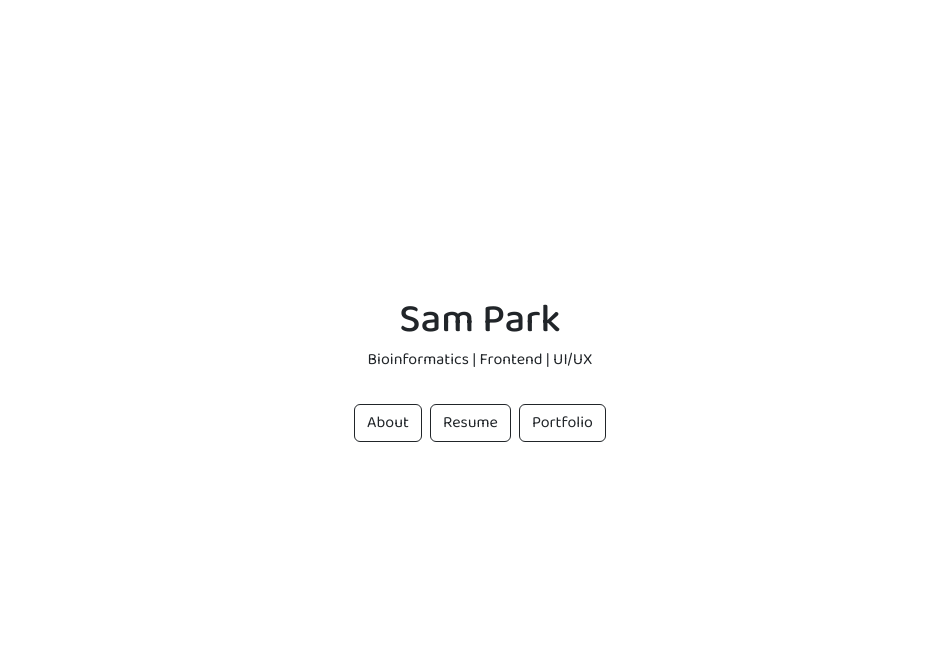
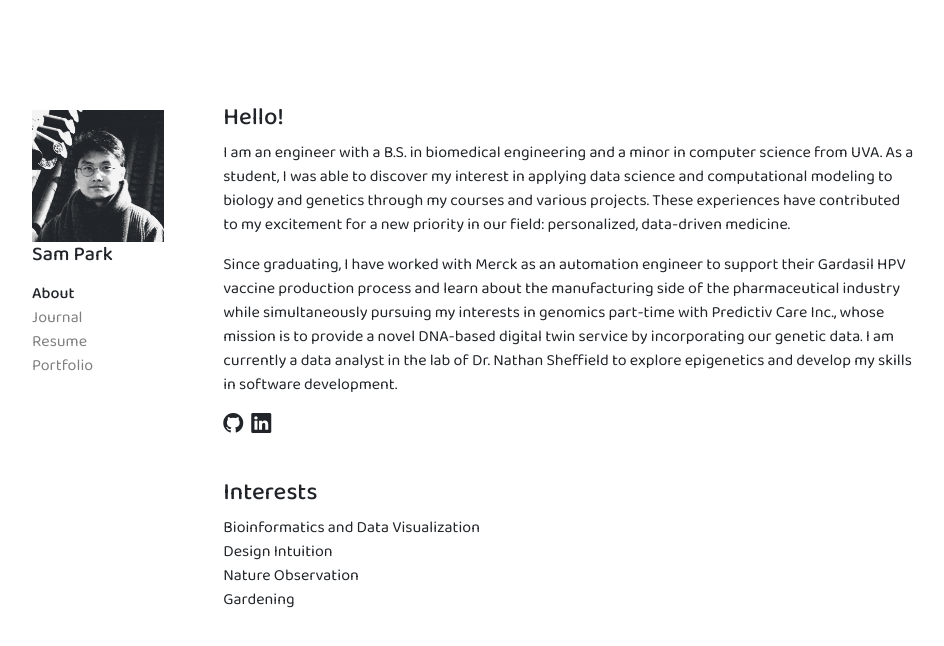
Before and after one commit to sanghoonio/sanghoonio, a React (Vite) app: page /about in a window 1280 px wide. Shown: the top 646 px of the page, without its empty margins (160-1104 px from the left). Built offline with nearby package versions, Linux system fonts and the light colour scheme.

Commit message:
redesign with sidebar

```diff
--- a/src/components/About.tsx
+++ b/src/components/About.tsx
@@ -4,6 +4,9 @@ const About: React.FC = () => {
 
   return (
     <div className='about'>
+
+      <div className='row'>
+        <div className='col-12'>
           <h4 className='fw-medium'>Hello!</h4>
           <div>
             <p>I am an engineer with a B.S. in biomedical engineering and a minor in computer science from UVA. As a student, I was able to discover my interest in applying data science and computational modeling to biology and genetics through my courses and various projects. These experiences have contributed to my excitement for a new priority in our field: personalized, data-driven medicine.</p>
@@ -27,6 +30,9 @@ const About: React.FC = () => {
             <p className='mb-0'>Gardening</p>
           </div>
         </div>
+      </div>
+
+    </div>
   );
 };
 
--- a/src/components/App.tsx
+++ b/src/components/App.tsx
@@ -1,127 +1,96 @@
 import { useState } from 'react';
 
 import About from './About';
+import Journal from './Journal';
 import Resume from './Resume';
 import Portfolio from './Portfolio'
 
 import resumeData from '../assets/resume_data.json';
 import '../style.css';
 
+type NavLinkProps = {
+  page: string;
+  title: string;
+  activePage: string;
+  setActivePage: (page: string) => void;
+  position: string;
+}
+
+const NavLink = (props: NavLinkProps) => {
+  const { page, title, activePage, setActivePage, position } = props;
+
+  return(
+    <p
+      className={`mb-0 ${position === 'top' ? 'nav-hover cursor-pointer' : ''}`}
+      onClick={position === 'top' ? () => setActivePage(page) : undefined}
+    >
+      <span
+        className={`text-hover cursor-pointer ${activePage === page ? 'text-dark fw-medium' : 'text-black-50'}`}
+        onClick={() => setActivePage(page)}
+      >
+        {title}
+        </span>
+    </p>
+  );
+};
+
 function App() {
-  const [activeCollapse, setActiveCollapse] = useState('');
-
-  const handleButtonClick = (collapseId: string) => {
-    const collapseDiv = document.getElementById(collapseId);
-    setTimeout(() => {
-      if (collapseDiv?.classList.contains('show')) {
-        setActiveCollapse(collapseId);
-      } else {
-        setActiveCollapse('');
-      }
-    }, 5);
-  };
+  const [activePage, setActivePage] = useState('about');
 
   return (
-    <div className='container' style={{ minHeight: '100vh', minWidth: '100vw' }}>
-      <div className='row'>
-        <div className='col-12 p-0 mb-4' id='parent'>
-          {!activeCollapse ? (
-            <div className='col-12 text-center p-0' style={{ marginTop: '37vh' }}>
-              <h1 className='mb-1'>Sam Park</h1>
-              <p className='pb-3'>Bioinformatics | Frontend | UI/UX</p>
-              <p className="d-inline-flex gap-2">
-                <button
-                  className={`btn btn-outline-dark ${activeCollapse === 'about' ? 'active' : ''}`}
-                  onClick={() => handleButtonClick('about')}
-                  type='button'
-                  data-bs-toggle='collapse'
-                  data-bs-target='#about'
-                  aria-expanded='false'
-                  aria-controls='about'
-                >
-                  About
-                </button>
-                <button
-                  className={`btn btn-outline-dark ${activeCollapse === 'resume' ? 'active' : ''}`}
-                  onClick={() => handleButtonClick('resume')}
-                  type='button'
-                  data-bs-toggle='collapse'
-                  data-bs-target='#resume'
-                  aria-expanded='false'
-                  aria-controls='resume'
-                >
-                  Resume
-                </button>
-                <button
-                  className={`btn btn-outline-dark ${activeCollapse === 'portfolio' ? 'active' : ''}`}
-                  onClick={() => handleButtonClick('portfolio')}
-                  type='button'
-                  data-bs-toggle='collapse'
-                  data-bs-target='#portfolio'
-                  aria-expanded='false'
-                  aria-controls='portfolio'
-                >
-                  Portfolio
-                </button>
-              </p>
+    <div className='d-flex h-100 w-100 page-padding'>
+
+      <div className='flex-0 sidebar'>
+        <div className='row page-width sticky-top'>
+          <div className='col-12 py-4'>
+            <img
+              src='profile.png'
+              width='132px'
+              height='132px'
+              alt='Hello!'
+              style={{ marginTop: '6px' }}
+            />
+            <h5 className='fw-medium mb-3'>Sam Park</h5>
+            <div className='col-12 text-start'>
+              <NavLink page={'about'} title={'About'} activePage={activePage} setActivePage={setActivePage} position='side'/>
+              <NavLink page={'journal'} title={'Journal'} activePage={activePage} setActivePage={setActivePage} position='side'/>
+              <NavLink page={'resume'} title={'Resume'} activePage={activePage} setActivePage={setActivePage} position='side'/>
+              <NavLink page={'portfolio'} title={'Portfolio'} activePage={activePage} setActivePage={setActivePage} position='side'/>
             </div>
-          ) : (
-            <div className='col-12 text-center pt-3 shadow-sm'>
-              <p className="d-inline-flex gap-2">
-                <button
-                  className={`btn btn-outline-dark ${activeCollapse === 'about' ? 'active' : ''}`}
-                  onClick={() => handleButtonClick('about')}
-                  type='button'
-                  data-bs-toggle='collapse'
-                  data-bs-target='#about'
-                  aria-expanded='false'
-                  aria-controls='about'
-                >
-                  About
-                </button>
-                <button
-                  className={`btn btn-outline-dark ${activeCollapse === 'resume' ? 'active' : ''}`}
-                  onClick={() => handleButtonClick('resume')}
-                  type='button'
-                  data-bs-toggle='collapse'
-                  data-bs-target='#resume'
-                  aria-expanded='false'
-                  aria-controls='resume'
-                >
-                  Resume
-                </button>
-                <button
-                  className={`btn btn-outline-dark ${activeCollapse === 'portfolio' ? 'active' : ''}`}
-                  onClick={() => handleButtonClick('portfolio')}
-                  type='button'
-                  data-bs-toggle='collapse'
-                  data-bs-target='#portfolio'
-                  aria-expanded='false'
-                  aria-controls='portfolio'
-                >
-                  Portfolio
-                </button>
-              </p>
-            </div>
-          )}
-
-          <div className='collapse no-transition p-4' id='about' data-bs-parent='#parent'>
-            <div className='page-width'>
-              <About />
-            </div>
-          </div>
-          <div className='collapse no-transition p-4' id='resume' data-bs-parent='#parent'>
-            <div className='page-width'>
-              <Resume resumeData={resumeData} />
-              </div>
-          </div>
-          <div className='collapse no-transition p-4 text-center' id='portfolio' data-bs-parent='#parent'>
-            <div className='page-width'>
-              <Portfolio />
-              </div>
           </div>
         </div>
       </div>
+
+      <div className='flex-0 topbar sticky-top'>
+        <div className='row page-width'>
+          <div className='col-12 p-4'>
+            <h5 className='d-inline fw-medium mb-3'>Sam Park</h5>
+            <span className='d-inline float-end cursor-pointer dropdown-hover' data-bs-toggle='dropdown' aria-expanded='false'>
+              <i className="bi bi-three-dots"></i>
+            </span>
+            <div className='dropdown-menu px-3'>
+              <NavLink page='about' title='About' activePage={activePage} setActivePage={setActivePage} position='top'/>
+              <NavLink page='journal' title='Journal' activePage={activePage} setActivePage={setActivePage} position='top'/>
+              <NavLink page='resume' title='Resume' activePage={activePage} setActivePage={setActivePage} position='top'/>
+              <NavLink page='portfolio' title='Portfolio' activePage={activePage} setActivePage={setActivePage} position='top'/>
+            </div>
+          </div>
+        </div>
+      </div>
+
+      <div className='flex-1 content'>
+        <div className='row page-width'>
+          <div className='col-12 p-0 mb-4' id='parent'>
+            <div className='p-4' id='about'>
+              {activePage === 'about' && <About />}
+              {activePage === 'journal' && <Journal />}
+              {activePage === 'resume' && <Resume resumeData={resumeData} />}
+              {activePage === 'portfolio' && <Portfolio />}
+            </div>
+          </div>
+        </div>
+      </div>
+
     </div>
   );
 }
--- /dev/null
+++ b/src/components/Journal.tsx
@@ -0,0 +1,18 @@
+import React from 'react';
+
+const Journal: React.FC = () => {
+
+  return (
+    <div className='journal'>
+
+      <div className='row'>
+        <div className='col-12'>
+          <p className='fw-medium'>Coming soon!</p>
+        </div>
+      </div>
+
+    </div>
+  );
+};
+
+export default Journal;
--- a/src/components/Portfolio.tsx
+++ b/src/components/Portfolio.tsx
@@ -10,7 +10,7 @@ const PortfolioCard = (props: PortfolioCardProps) => {
   const { title, desc, link } = props;
 
   return(
-    <div className='col-6'>
+    <div className='col-12'>
       <a className='card portfolio-card d-block rounded-3 border bg-body-tertiary text-decoration-none' href={link} target='_blank' rel='noopener noreferrer'>
         <div className='card-body'>
           <h5 className='card-title fw-medium'>{title}</h5>
@@ -28,7 +28,7 @@ const Portfolio: React.FC = () => {
       <div className='row text-start'>
         <p className='fw-medium mb-2'>React + TS</p>
       </div>
-      <div className='row text-start mb-5 g-3'>
+      <div className='row text-start mb-5 g-2'>
         <PortfolioCard title='PEPhub' desc='a biological metadata management suite [databio]' link='https://pephub.databio.org' />
         <PortfolioCard title='BEDbase' desc='a centralized platform for genomic region data [databio]' link='https://bedbase.org' />
         <PortfolioCard title='Constellations' desc='a social media concept inspired by the cosmos' link='https://sanghoonio.github.io/constellations/' />
@@ -37,7 +37,7 @@ const Portfolio: React.FC = () => {
       <div className='row text-start'>
         <p className='fw-medium mb-2'>R Shiny</p>
       </div>
-      <div className='row text-start mb-5 g-3'>
+      <div className='row text-start mb-5 g-2'>
         <PortfolioCard title='LifePalette' desc='a life visualization tool' link='https://sanghoon.io/shiny/lifepalette/' />
         <PortfolioCard title='NaviSNP' desc='an ancestry-based global allele frequency viewer' link='https://sanghoon.io/shiny/navisnp/' />
       </div>
--- a/src/style.css
+++ b/src/style.css
@@ -31,6 +31,9 @@ h1, h2, h3, h4, h5, h6 {
 }
 
 @media (max-width: 992px) {
+  .page-padding {
+    padding: 0 5vw;
+  }
   .page-width {
     padding: 0;
   }
@@ -42,10 +45,29 @@ h1, h2, h3, h4, h5, h6 {
   .resume-text {
     width: 100%;
   }
+  .sidebar {
+    display: none;
+  }
+  .topbar {
+    width: 100%;
+  }
+  .content {
+    width: 100%;
+  }
+  .text-hover:hover {
+    text-decoration-line: none;
+  }
+  .d-flex {
+    flex-direction: column !important;
+  }
 }
 @media (min-width: 992px) {
+  .page-padding {
+    padding: 0 15vw;
+  }
   .page-width {
-    padding: 5em 9.5em;
+    padding-top: 5em;
+    padding-bottom: 5em;
   }
   .resume-year {
     margin-top: -1.25em;
@@ -55,10 +77,26 @@ h1, h2, h3, h4, h5, h6 {
   .resume-text {
     width: 88%;
   }
+  .sidebar {
+    width: 20%;
+  }
+  .topbar {
+    display: none;
+  }
+  .content {
+    width: 80%;
+  }
+  .text-hover:hover {
+    text-decoration-line: underline;
+  }
+  .d-flex {
+    flex-direction: row !important;
+  }
 }
 
 .resume-body {
   line-height: 1.25 !important;
+  font-size: .9rem;
 }
 
 .indent {
@@ -70,6 +108,16 @@ h1, h2, h3, h4, h5, h6 {
   transition: all 150ms;
 }
 
-.portfolio-card:hover {
+.portfolio-card:hover,
+.nav-hover:hover {
   background-color: #e9ecef !important;
 }
+
+.dropdown-hover:hover {
+  color: #888;
+  transition: all 100ms;
+}
+
+.cursor-pointer {
+  cursor: pointer;
+}
```
Also changed, not shown: public/profile.png (added). Lines whose indentation alone changed are shown as unchanged.
